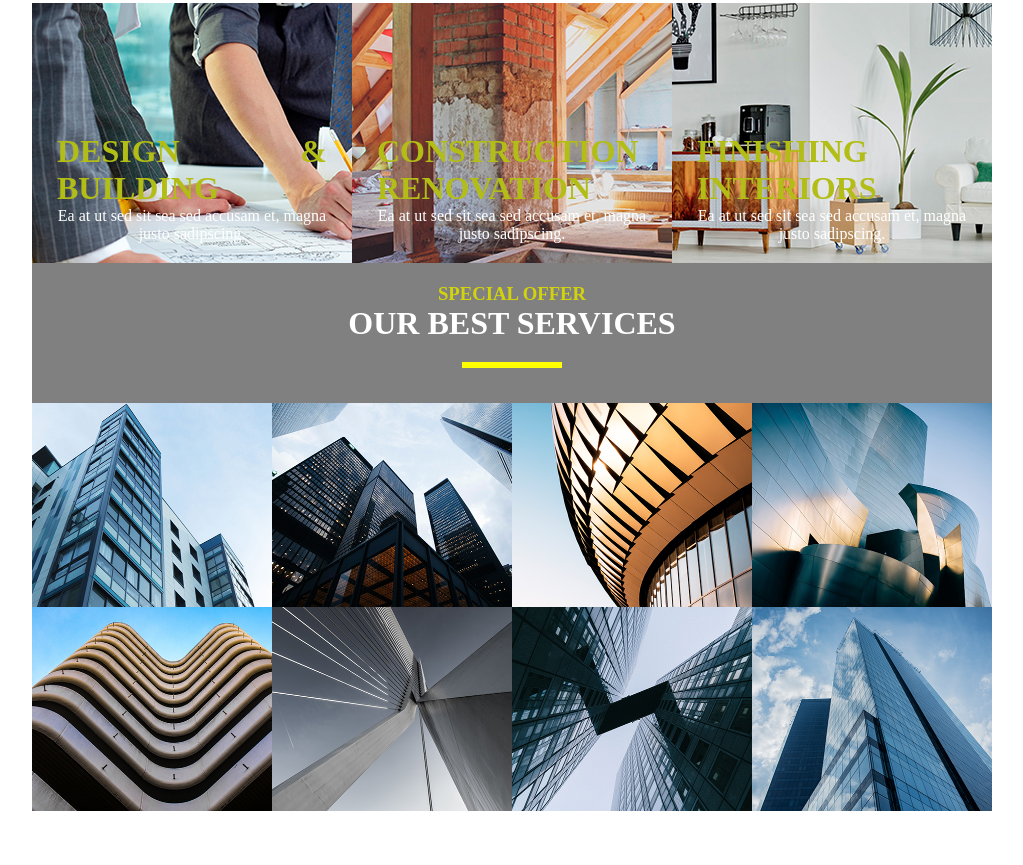
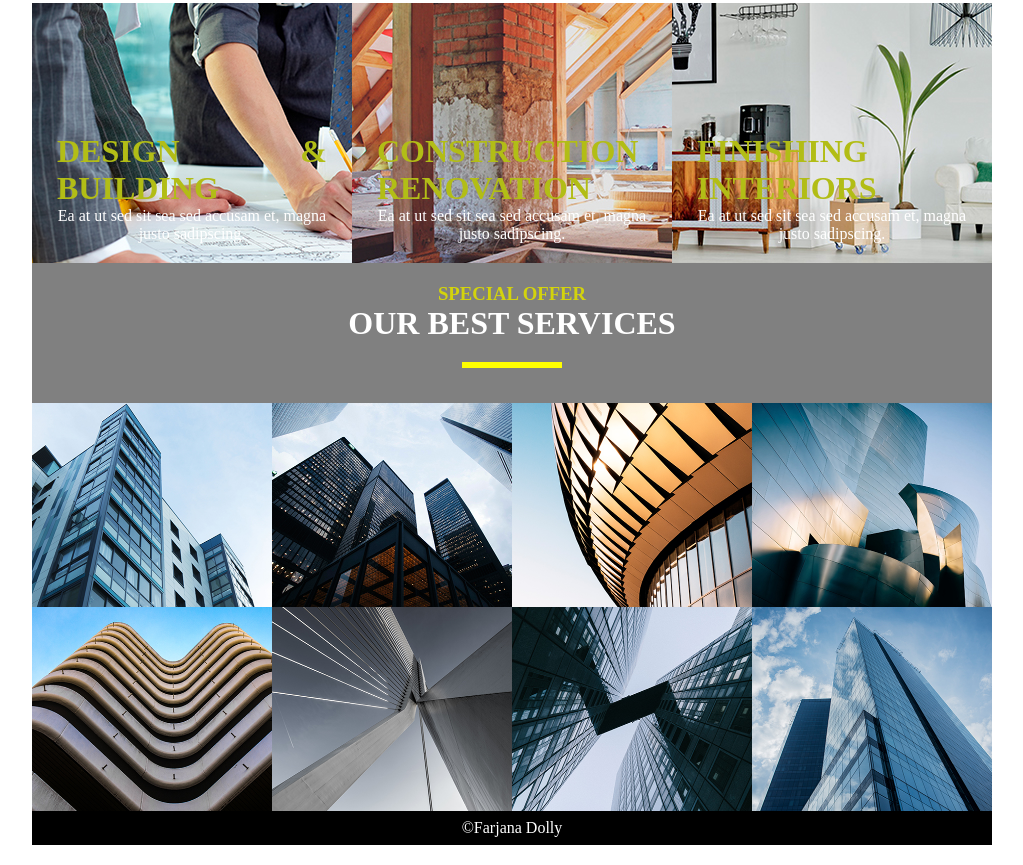
Before and after one commit to Farjana-Akter-Dolly/Catch-Up, a plain HTML site: page index.html in a window 1280 px wide. Shown: the part 862-1727 px from the top of the page, without its empty margins (128-1151 px from the left). Before the commit the page ends 1693 px from the top, so only its background shows below. Drawn offline with Linux system fonts and the light colour scheme.

Commit message:
learned github

```diff
--- a/index.html
+++ b/index.html
@@ -97,6 +97,10 @@
 
 	</div>
 	<!-- img ends here -->
+
+	<footer style="background-color: black; padding: 8px;">
+		<p>&copy;Farjana Dolly</p>
+	</footer>
 </div>
 </body>
 </html>
```
